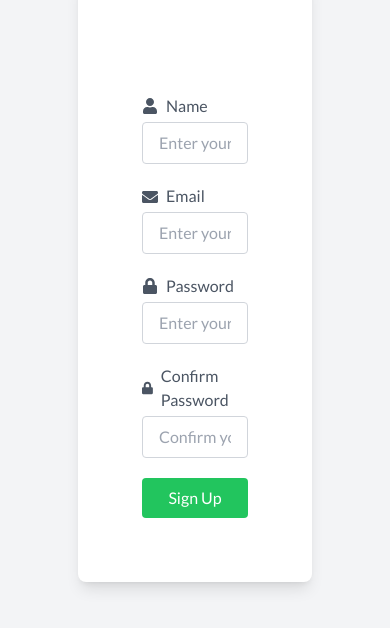
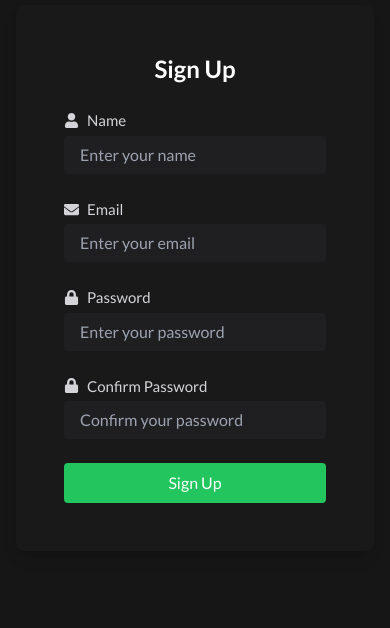
Before and after one commit to PuneetKandpal/Internship-Projects, a React (Vite) app in the folder Uranium_Tracker_React/uranium-tracker/: page /signup in a window 390 px wide. Shown: the part 144-772 px from the top of the page. Built offline with nearby package versions, Linux system fonts and the light colour scheme; a web font is replaced by a local one.

Commit message:
responsive: login, signup, forgot password

```diff
--- a/Uranium_Tracker_React/uranium-tracker/src/pages/ForgetPassword.jsx
+++ b/Uranium_Tracker_React/uranium-tracker/src/pages/ForgetPassword.jsx
@@ -1,52 +1,57 @@
-import React, { useState } from 'react';
-import { FaEnvelope } from 'react-icons/fa';
+import React, { useState } from "react";
+import { FaEnvelope } from "react-icons/fa";
 
 const ForgotPassword = () => {
-  const [email, setEmail] = useState('');
-  const [message, setMessage] = useState('');
-  const [error, setError] = useState('');
+  const [email, setEmail] = useState("");
+  const [message, setMessage] = useState("");
+  const [error, setError] = useState("");
 
   // Validation and form submission
   const handleSubmit = (e) => {
     e.preventDefault();
     if (!email) {
-      setError('Email is required');
-      setMessage('');
+      setError("Email is required");
+      setMessage("");
     } else if (!/\S+@\S+\.\S+/.test(email)) {
-      setError('Email address is invalid');
-      setMessage('');
+      setError("Email address is invalid");
+      setMessage("");
     } else {
-      setError('');
+      setError("");
       // Simulate sending a reset link
-      setMessage('Password reset link has been sent to your email');
+      setMessage("Password reset link has been sent to your email");
       // You can call an API here to send the reset link
     }
   };
 
   return (
-    <div className="min-h-screen flex items-center justify-center bg-gray-100">
-      <div className="bg-white rounded-lg shadow-lg p-8 flex">
+    <div className="min-h-screen flex items-center justify-center ">
+      <div className="bg-zinc-800/20 rounded-lg shadow-lg p-8 flex">
         {/* Left Side */}
         <div className="hidden md:flex flex-col justify-center w-1/2 bg-green-400 rounded-l-lg p-8 text-white">
           <h2 className="text-2xl font-bold">Forgot Password?</h2>
           <p className="mt-2">
-            Enter your email to reset your password and we'll send you the instructions.
+            Enter your email to reset your password and we'll send you the
+            instructions.
           </p>
         </div>
 
         {/* Right Side (Form) */}
         <div className="w-full md:w-1/2 p-8">
-          <h2 className="text-2xl font-semibold text-center mb-6">Reset Your Password</h2>
+          <h2 className="text-2xl font-semibold text-center mb-6">
+            Reset Your Password
+          </h2>
 
           <form onSubmit={handleSubmit}>
             {/* Email Field */}
             <div className="mb-4">
-              <label className="text-gray-600 flex items-center mb-2">
+              <label className="text-zinc-300 flex items-center mb-2 text-[15px]">
                 <FaEnvelope className="mr-2" /> Email
               </label>
               <input
                 type="email"
-                className={`w-full text-black px-4 py-2 border ${error ? 'border-red-500' : 'border-gray-300'} rounded focus:outline-none focus:ring-2 focus:ring-green-500`}
+                className={`w-full text-white px-4 py-2 bg-zinc-800/50 placeholder ${
+                  error ? "border-red-500" : "border-gray-300"
+                } rounded focus:outline-none focus:ring-1 focus:ring-green-500 `}
                 value={email}
                 onChange={(e) => setEmail(e.target.value)}
                 placeholder="Enter your email"
@@ -55,13 +60,18 @@ const ForgotPassword = () => {
             </div>
 
             {/* Submit Button */}
-            <button type="submit" className="w-full bg-green-500 text-white py-2 rounded hover:bg-green-600 focus:outline-none">
+            <button
+              type="submit"
+              className="w-full bg-green-500 text-white py-2 rounded hover:bg-green-600 focus:outline-none"
+            >
               Send Reset Link
             </button>
           </form>
 
           {/* Success or Error Message */}
-          {message && <p className="mt-4 text-green-500 text-center">{message}</p>}
+          {message && (
+            <p className="mt-4 text-green-500 text-center">{message}</p>
+          )}
         </div>
       </div>
     </div>
--- a/Uranium_Tracker_React/uranium-tracker/src/pages/LogIn.jsx
+++ b/Uranium_Tracker_React/uranium-tracker/src/pages/LogIn.jsx
@@ -1,4 +1,4 @@
-import React, { useState } from "react";
+import { useState } from "react";
 import { FaEnvelope, FaLock } from "react-icons/fa";
 import { NavLink } from "react-router-dom";
 
@@ -42,8 +42,8 @@ const Login = () => {
   };
 
   return (
-    <div className="min-h-screen flex items-center justify-center bg-gray-100 px-4">
-      <div className="bg-white w-full max-w-[90%] md:max-w-[60%] rounded-lg shadow-lg p-8 md:flex">
+    <div className="min-h-screen flex items-center justify-center  px-4">
+      <div className="bg-zinc-800/20 w-full max-w-[90%] md:max-w-[60%] rounded-lg shadow-lg p-8 md:flex">
         {/* Left Side */}
         <div className="hidden md:flex flex-col justify-center w-full md:w-1/2 bg-green-400 rounded-l-lg p-8 text-white">
           <h2 className="text-[24px] md:text-[28px] font-bold">Welcome Back!</h2>
@@ -65,15 +65,15 @@ const Login = () => {
 
           <form onSubmit={handleSubmit}>
             {/* Email Field */}
-            <div className="mb-5">
-              <label className="text-gray-600 flex items-center mb-1">
+            <div className="mb-6">
+              <label className="text-zinc-300 flex items-center mb-1 text-[15px]">
                 <FaEnvelope className="mr-2 mt-[2px]" /> Email
               </label>
               <input
                 type="text"
-                className={`w-full px-4 py-2 border text-black ${
+                className={`w-full px-4 py-2 text-white bg-zinc-800/50 placeholder ${
                   errors.email ? "border-red-500" : "border-gray-300"
-                } rounded focus:outline-none focus:ring-2 focus:ring-green-500`}
+                } rounded focus:outline-none focus:ring-1 focus:ring-green-500`}
                 value={email}
                 onChange={(e) => setEmail(e.target.value)}
                 placeholder="Enter your email"
@@ -84,15 +84,15 @@ const Login = () => {
             </div>
 
             {/* Password Field */}
-            <div className="mb-5">
-              <label className="text-gray-600 flex items-center mb-1">
+            <div className="mb-6">
+              <label className="text-zinc-300 flex items-center mb-1 text-[15px]">
                 <FaLock className="mr-2" /> Password
               </label>
               <input
                 type="password"
-                className={`w-full px-4 py-2 border text-black ${
+                className={`w-full px-4 py-2 text-white bg-zinc-800/50 placeholder ${
                   errors.password ? "border-red-500" : "border-gray-300"
-                } rounded focus:outline-none focus:ring-2 focus:ring-green-500`}
+                } rounded focus:outline-none focus:ring-1 focus:ring-green-500`}
                 value={password}
                 onChange={(e) => setPassword(e.target.value)}
                 placeholder="Enter your password"
--- a/Uranium_Tracker_React/uranium-tracker/src/pages/SignUp.jsx
+++ b/Uranium_Tracker_React/uranium-tracker/src/pages/SignUp.jsx
@@ -63,16 +63,15 @@ const SignUp = () => {
   const handleSubmit = (e) => {
     e.preventDefault();
     if (validate()) {
-      // Handle successful signup logic here
       console.log("Sign Up successful");
     }
   };
 
   return (
-    <div className="min-h-screen flex items-center justify-center bg-gray-100">
-      <div className="bg-white w-[60%] rounded-lg shadow-lg p-8 flex">
+    <div className="min-h-screen flex items-center justify-center  p-4 md:p-0">
+      <div className="bg-zinc-800/20 w-full md:w-[60%] rounded-lg shadow-lg p-8 flex flex-col md:flex-row">
         {/* Left Side */}
-        <div className="hidden md:flex flex-col justify-center w-1/2 bg-green-400 rounded-l-lg p-8 text-white">
+        <div className="hidden md:flex flex-col justify-center w-full md:w-1/2 bg-green-400 rounded-l-lg p-8 text-white">
           <h2 className="text-[29px] font-bold">Join Us!</h2>
           <p className="mt-2">
             Create an account to enjoy all the features of our service.
@@ -82,25 +81,25 @@ const SignUp = () => {
             to="/login"
             className="mt-2 w-fit bg-white text-green-500 py-2 px-6 rounded font-semibold hover:bg-gray-200"
           >
-            LogIn
+            Log In
           </NavLink>
         </div>
 
         {/* Right Side (SignUp Form) */}
-        <div className="w-full md:w-1/2 p-8">
+        <div className="w-full md:w-1/2 p-4 md:p-8">
           <h2 className="text-2xl font-semibold text-center mb-6">Sign Up</h2>
 
           <form onSubmit={handleSubmit}>
             {/* Name Field */}
-            <div className="mb-5">
-              <label className="text-gray-600 flex items-center mb-1">
+            <div className="mb-6">
+              <label className="text-zinc-300 flex items-center mb-1 text-[15px]">
                 <FaUser className="mr-2" /> Name
               </label>
               <input
                 type="text"
-                className={`w-full px-4 py-2 border text-black ${
+                className={`w-full px-4 py-[7px] bg-zinc-800/50 text-white placeholder ${
                   errors.name ? "border-red-500" : "border-gray-300"
-                } rounded focus:outline-none focus:ring-2 focus:ring-green-500`}
+                } rounded focus:outline-none focus:ring-1 focus:ring-green-500`}
                 value={name}
                 onChange={(e) => setName(e.target.value)}
                 placeholder="Enter your name"
@@ -111,15 +110,15 @@ const SignUp = () => {
             </div>
 
             {/* Email Field */}
-            <div className="mb-5">
-              <label className="text-gray-600 flex items-center mb-1">
+            <div className="mb-6">
+              <label className="text-zinc-300 flex items-center mb-1 text-[15px]">
                 <FaEnvelope className="mr-2 mt-[2px]" /> Email
               </label>
               <input
                 type="text"
-                className={`w-full px-4 py-2 border text-black ${
+                className={`w-full px-4 py-[7px] bg-zinc-800/50 text-white placeholder ${
                   errors.email ? "border-red-500" : "border-gray-300"
-                } rounded focus:outline-none focus:ring-2 focus:ring-green-500`}
+                } rounded focus:outline-none focus:ring-1 focus:ring-green-500`}
                 value={email}
                 onChange={(e) => setEmail(e.target.value)}
                 placeholder="Enter your email"
@@ -130,15 +129,15 @@ const SignUp = () => {
             </div>
 
             {/* Password Field */}
-            <div className="mb-5">
-              <label className="text-gray-600 flex items-center mb-1">
+            <div className="mb-6">
+              <label className="text-zinc-300 flex items-center mb-1 text-[15px]">
                 <FaLock className="mr-2" /> Password
               </label>
               <input
                 type="password"
-                className={`w-full px-4 py-2 border text-black ${
+                className={`w-full px-4 py-[7px] bg-zinc-800/50 text-white placeholder ${
                   errors.password ? "border-red-500" : "border-gray-300"
-                } rounded focus:outline-none focus:ring-2 focus:ring-green-500`}
+                } rounded focus:outline-none focus:ring-1 focus:ring-green-500`}
                 value={password}
                 onChange={(e) => setPassword(e.target.value)}
                 placeholder="Enter your password"
@@ -149,15 +148,15 @@ const SignUp = () => {
             </div>
 
             {/* Confirm Password Field */}
-            <div className="mb-5">
-              <label className="text-gray-600 flex items-center mb-1">
+            <div className="mb-6">
+              <label className="text-zinc-300 flex items-center mb-1 text-[15px]">
                 <FaLock className="mr-2" /> Confirm Password
               </label>
               <input
                 type="password"
-                className={`w-full px-4 py-2 border text-black ${
+                className={`w-full px-4 py-[7px] bg-zinc-800/50 text-white placeholder ${
                   errors.confirmPassword ? "border-red-500" : "border-gray-300"
-                } rounded focus:outline-none focus:ring-2 focus:ring-green-500`}
+                } rounded focus:outline-none focus:ring-1 focus:ring-green-500`}
                 value={confirmPassword}
                 onChange={(e) => setConfirmPassword(e.target.value)}
                 placeholder="Confirm your password"
```
